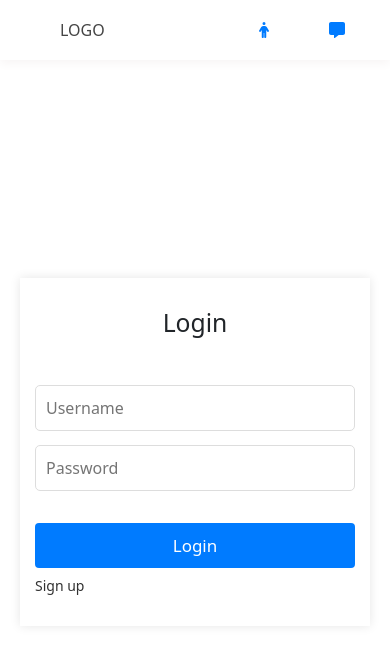
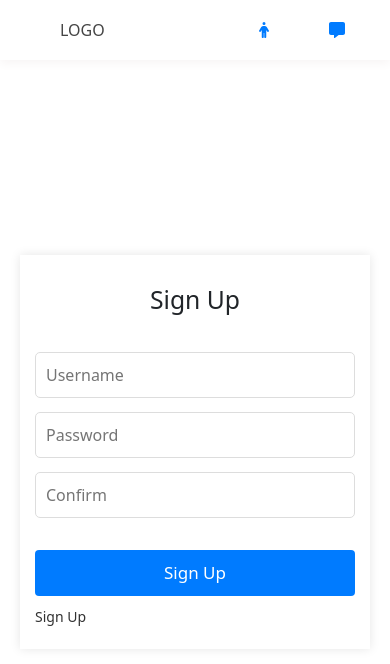
Before and after one commit to MikheilMusaelyan/carSite, a React (Vite) app: page /login in a window 390 px wide. Shown: the top 664 px of the page. Built offline with nearby package versions, Linux system fonts and the light colour scheme.

Commit message:
added yup schema

```diff
--- /dev/null
+++ b/src/features/loginSlice.ts
@@ -0,0 +1,16 @@
+// notificationSlice.js
+import { createSlice } from "@reduxjs/toolkit";
+
+const initialState = {
+  loggedIn: false
+};
+
+export const loginSlice = createSlice({
+  name: 'login',
+  initialState,
+  reducers: {
+  }
+});
+
+// export const { setMessage } = notificationSlice.actions
+export default loginSlice.reducer;
--- a/src/features/messages/messageSlice.ts
+++ b/src/features/messageSlice.ts
@@ -1,6 +1,5 @@
 import { createSlice, nanoid } from "@reduxjs/toolkit";
-import { getData } from "../../shared/service";
-import axios from "axios";
+import { getData } from "../shared/service";
 
 const initialState = {
     messages: [
--- a/src/login/login.css
+++ b/src/login/login.css
@@ -11,7 +11,9 @@
     display: flex;
     max-width: 1000px;
     box-shadow: 0px 0px 10px rgba(0, 0, 0, 0.1);
+    transition: 300ms;
 }
+
 .login-h2{
     text-align: center;
     margin: 0 0 40px 0;
@@ -59,7 +61,7 @@
     text-decoration: none;
     cursor: pointer;
     color: rgb(50, 50, 50);
-    padding: 7px 15px 15px 0;
+    padding: 10px 15px 7px 0;
     font-size: 14px;
     width: max-content;
     display: block;
@@ -79,14 +81,17 @@
         width: 100%;
         min-height: initial;
     }
+    .login-h2{
+        margin-bottom: 30px;
+    }
     .login-form{
-        width: 60%;
+        width: 55%;
     }
     .form{
         width: 100%;
     }
     .login-image-main-wrap{
-        width: 40%;
+        width: 45%;
     }
     .login-image{
         width: 100%;
--- a/src/login/login.tsx
+++ b/src/login/login.tsx
@@ -1,6 +1,20 @@
+import { useState } from 'react';
 import './login.css'
+import * as Yup from 'yup';
+
 
 export default function Login() {
+    const [SignUp, setSignUp] = useState(true)
+    const validationSchema = Yup.object().shape({
+        username: Yup.string().required('Username is required'),
+        password: Yup.string().required('Password is required'),
+        confirmPassword: SignUp
+          ? Yup.string()
+              .oneOf([Yup.ref('password'), null], 'Passwords must match')
+              .required('Confirm Password is required')
+          : null,
+      });
+
     return (
         <div className="login-main">
             <div className="login-container">
@@ -11,11 +25,20 @@ export default function Login() {
                 </div>
                 <div className="login-form">
                     <form className='form'>
-                        <h2 className="login-h2">Login</h2>
-                        <input type="text" placeholder="Username" required />
-                        <input type="password" placeholder="Password" required />
-                        <button type="submit" className='message-button login-button'>Login</button>
-                        <a className="signup">Sign up</a>
+                        <h2 className="login-h2">{SignUp ? 'Sign Up' : 'Login'}</h2>
+                        <input type="text" placeholder="Username" />
+                        <input type="password" placeholder="Password" />
+                        {SignUp && <input type="password" placeholder="Confirm" />}
+                        <button
+                            type="button"
+                            className='message-button login-button'>
+                            {SignUp ? 'Sign Up' : 'Login'}
+                        </button>
+                        <a
+                            onClick={() => setSignUp(!SignUp)}
+                            className="signup">
+                            Sign Up
+                        </a>
                     </form>
                 </div>
             </div>
--- a/src/messages/friends-left/friends-left.tsx
+++ b/src/messages/friends-left/friends-left.tsx
@@ -1,51 +1,52 @@
 import { faUser } from "@fortawesome/free-solid-svg-icons";
 import { FontAwesomeIcon } from "@fortawesome/react-fontawesome";
 import { useState } from "react";
-import './friends-left.css'
+import "./friends-left.css";
 import { useDispatch } from "react-redux";
-import { openUpMessages } from "../../features/messages/messageSlice";
-import { setMessage } from "../../features/messages/notificationSlice";
+import { openUpMessages } from "../../features/messageSlice";
+import { setMessage } from "../../features/notificationSlice";
 
 export default function FriendsLeft(props: any) {
   const [myFriends, setMyFriends] = useState([
     {
-        profilePic: '',
-        nickname: 'Datoie'
+      profilePic: "",
+      nickname: "Datoie",
     },
     {
-        profilePic: '',
-        nickname: 'Datoie'
+      profilePic: "",
+      nickname: "Datoie",
     },
     {
-        profilePic: '',
-        nickname: 'Datoie'
+      profilePic: "",
+      nickname: "Datoie",
     },
     {
-        profilePic: '',
-        nickname: 'Datoie'
+      profilePic: "",
+      nickname: "Datoie",
     },
     {
-        profilePic: '',
-        nickname: 'Datoie'
-    },{
-        profilePic: '',
-        nickname: 'Datoie'
+      profilePic: "",
+      nickname: "Datoie",
     },
     {
-        profilePic: '',
-        nickname: 'Datoie'
+      profilePic: "",
+      nickname: "Datoie",
     },
     {
-        profilePic: '',
-        nickname: 'Datoie'
-    }
-  ])
-  const dispatch = useDispatch()
+      profilePic: "",
+      nickname: "Datoie",
+    },
+    {
+      profilePic: "",
+      nickname: "Datoie",
+    },
+  ]);
+  const dispatch = useDispatch();
 
   const getMessages = (i: number) => {
-    dispatch(openUpMessages(i as any))
-    dispatch(setMessage({error: true, text: 'dada'}))
-  }
+    dispatch(openUpMessages(i as any));
+    dispatch(setMessage({ error: true, text: "dada" }));
+  };
 
   return (
     <div className="contacts-wrapper-main" id="mainDiv">
@@ -61,20 +62,21 @@ export default function FriendsLeft(props: any) {
                 <div className="img-wrap">
                   {/* {friend.connected && <div className="friend-active-alert"></div>} */}
                   <div className="profilePic-wrap">
-                    {
-                        friend.profilePic != '' &&
-                        <img
-                          className="profilePic"
-                          src={friend.profilePic || ''}
-                          alt="Profile Pic"
+                    {friend.profilePic != "" && (
+                      <img
+                        className="profilePic"
+                        src={friend.profilePic || ""}
+                        alt="Profile Pic"
+                      />
+                    )}
+                    {friend.profilePic == "" && (
+                      <div className="no-image">
+                        <FontAwesomeIcon
+                          icon={faUser}
+                          className="no-image-icon"
                         />
-                    }
-                    {
-                        friend.profilePic == '' &&
-                        <div className="no-image">
-                            <FontAwesomeIcon icon={faUser} className="no-image-icon" />
-                        </div>
-                    }
+                      </div>
+                    )}
                   </div>
                 </div>
                 <div className="name-status-wrap">
@@ -90,7 +92,6 @@ export default function FriendsLeft(props: any) {
             <h3>No Contacts Yet</h3>
           </div>
         )}
-
       </div>
       <div className="border-bottom"></div>
     </div>
--- a/src/store.ts
+++ b/src/store.ts
@@ -1,10 +1,12 @@
 import {combineReducers, configureStore} from '@reduxjs/toolkit';
-import messageReducer from './features/messages/messageSlice'
-import notificationReducer from './features/messages/notificationSlice'
+import messageReducer from './features/messageSlice'
+import notificationReducer from './features/notificationSlice'
+import loginReducer from './features/loginSlice'
 
 const rootReducer = combineReducers({
     message: messageReducer,
     notification: notificationReducer,
+    login: loginReducer
 });
 
 
```
Also changed, not shown: src/messages/messages.tsx (+61 -50 lines), src/features/notificationSlice.ts (renamed from src/features/messages/notificationSlice.ts).
